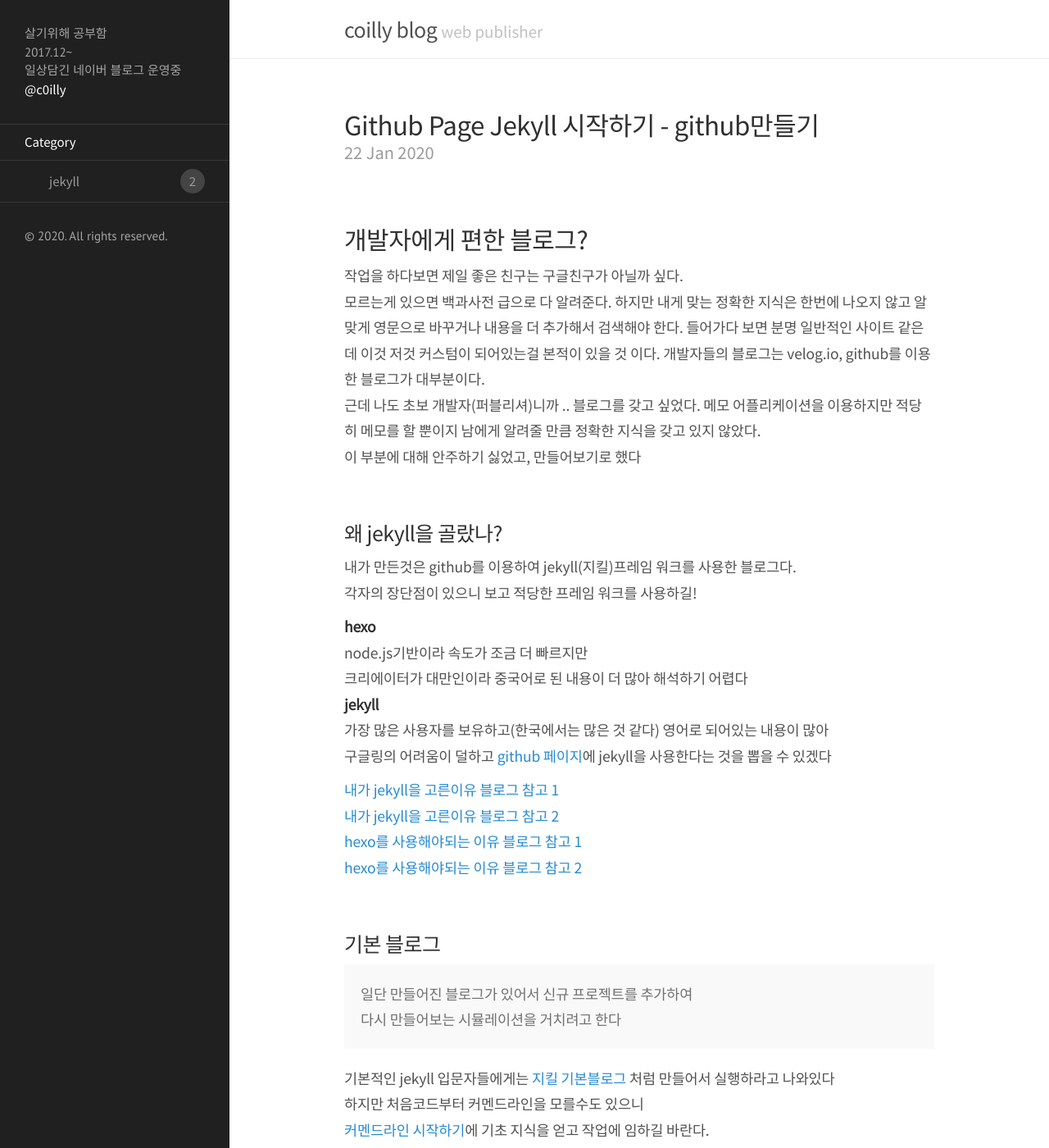
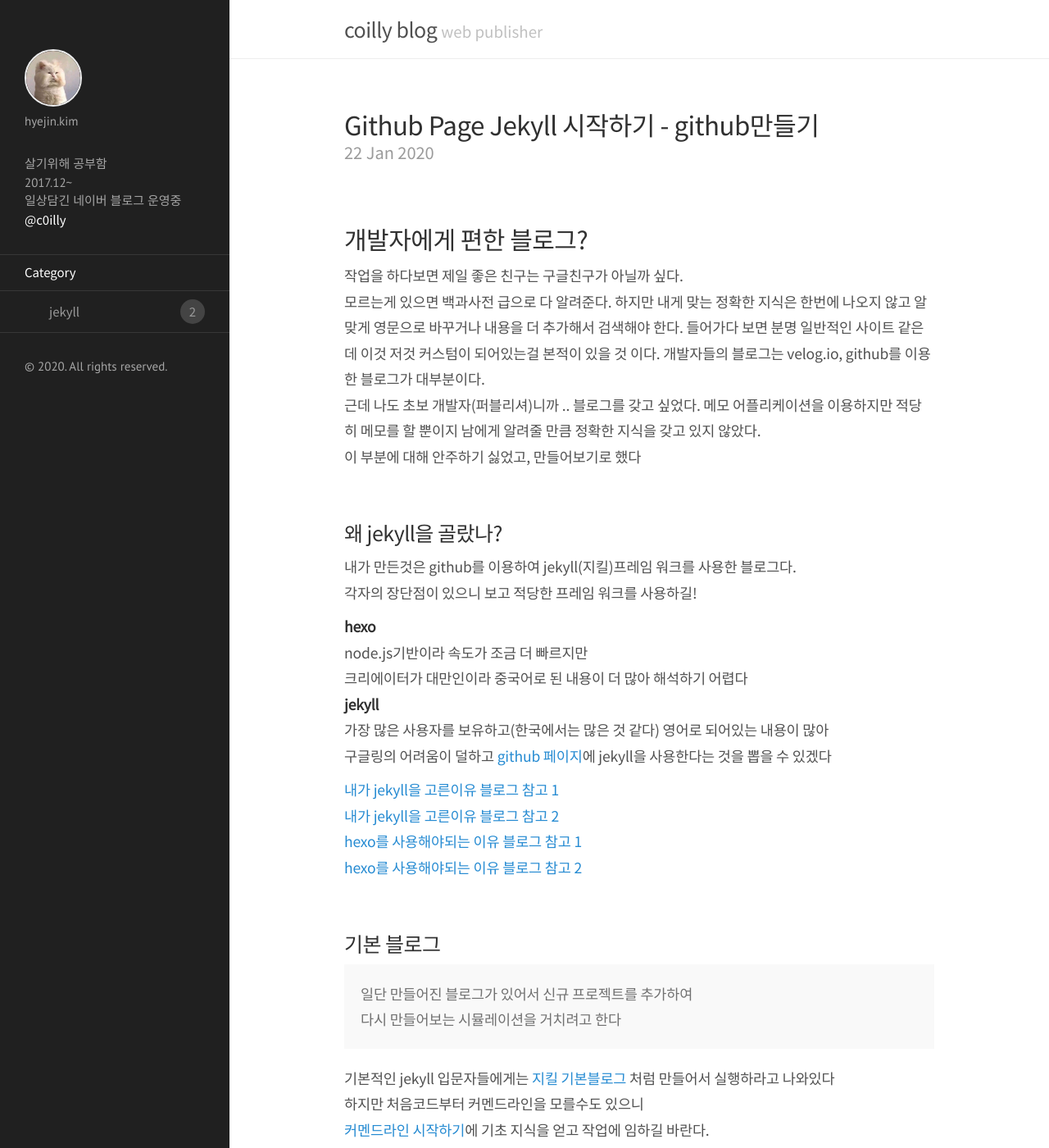
Before and after one commit to Coilly/Coilly.github.io, a Jekyll site: the page built from _posts/2020-01-22-make-jekyll1.md, in a window 1280 px wide and 1400 px high. Shown: the whole window at 82% size. Built offline with Jekyll 4.4.1, drawn with Linux system fonts in a browser that asks for light colours; grey boxes are pictures that could not be loaded.

Commit message:
main img update

```diff
--- a/_includes/sidebar.html
+++ b/_includes/sidebar.html
@@ -5,6 +5,10 @@
 <!-- Toggleable sidebar -->
 <div class="sidebar" id="sidebar">
     <div class="sidebar-item">
+        <figure class="main-figure">
+            <img src ="/assets/img/17.PNG" class="main-img">
+            <figcaption>hyejin.kim</figcaption>
+        </figure>
         <p>{{ site.description }}</p>
     </div>
 
--- a/public/css/poole.css
+++ b/public/css/poole.css
@@ -444,11 +444,6 @@ tbody tr:nth-child(odd) th {
   font-size: 1.563em;
 }
 
-.related-posts {
-
-}
-
-
 .post p {
   margin: 0 0 10px 0;
   font-size: 0.875em;
@@ -469,8 +464,20 @@ tbody tr:nth-child(odd) th {
 h1, h2, h3, h4, h5, h6 {
   font-family: 'Noto Sans KR', sans-serif !important;
 }
+.main-figure {
+  text-align: left;
+  margin: 30px 0;
+}
 
-
+.main-img {
+  display: inline-block;
+  width: 70px;
+  height: 70px;
+  margin: 0 auto;
+  border: 2px solid #ededed;
+  border-radius: 50%;
+  text-align: left;
+}
 
 /*
  * Pagination
```
Also changed, not shown: assets/img/17.PNG (added).
